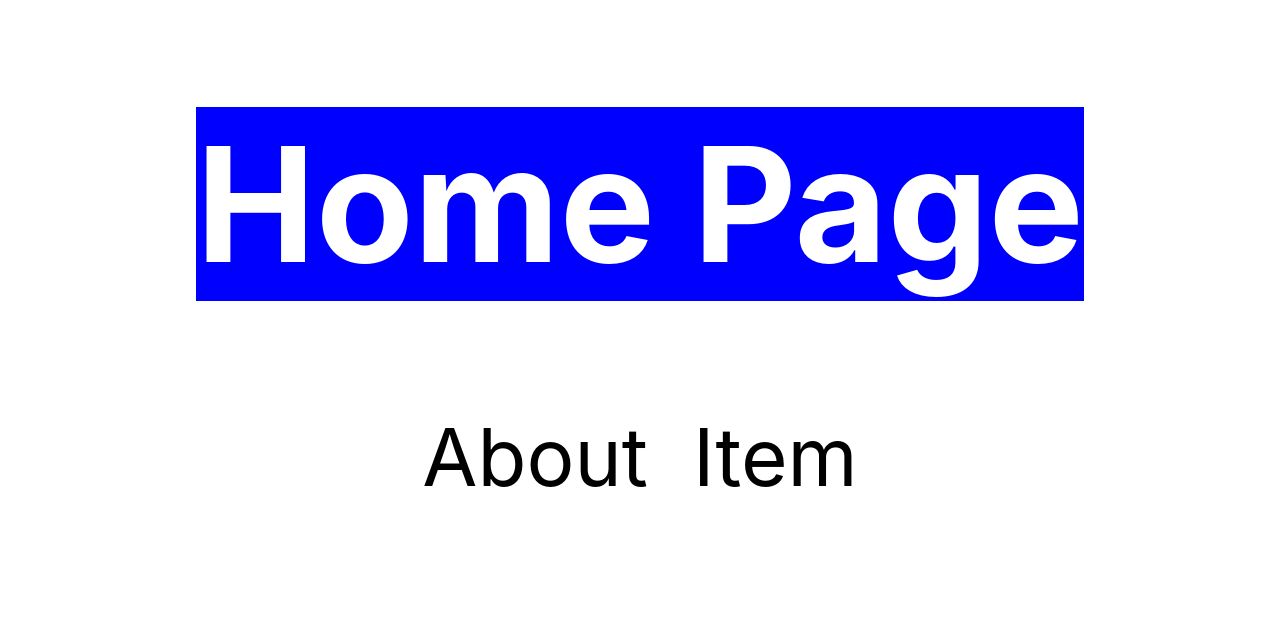
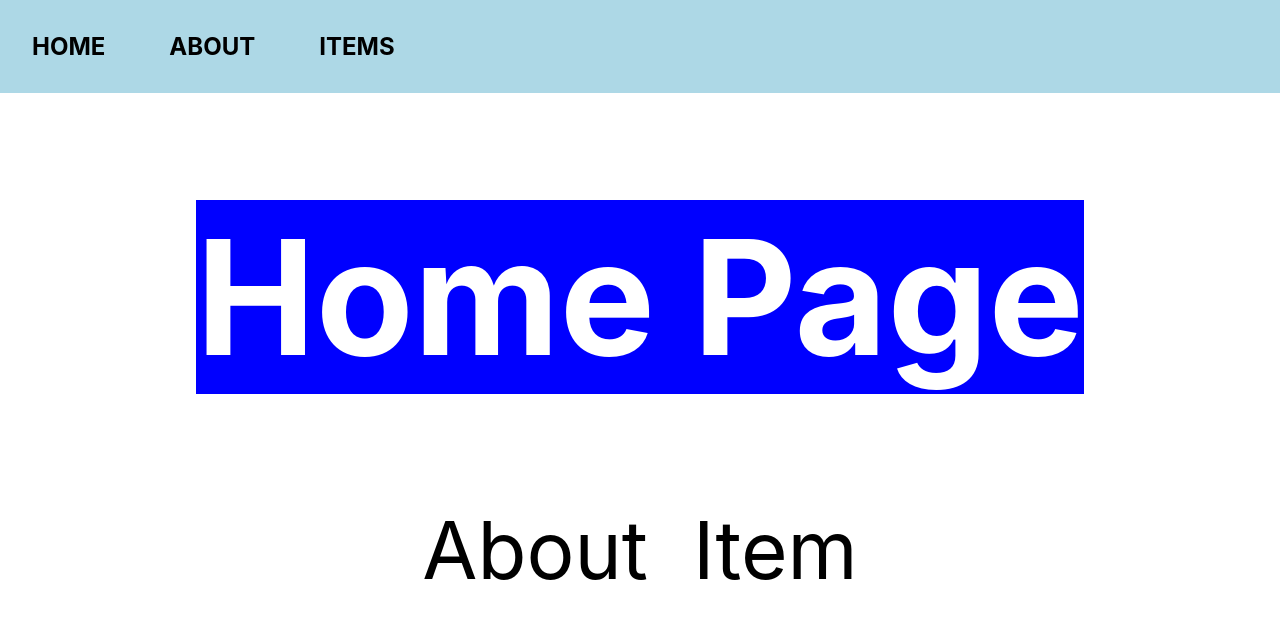
Before and after one commit to shyamgpt/React-Routers, a React (Create React App) app: page / in a window 1280 px wide. Shown: the top 618 px of the page. Built offline with nearby package versions, Linux system fonts and the light colour scheme.

Commit message:
1st way if Navigating →(but we will not use this, this id for only understanding purpose)

```diff
--- a/src/components/Navbar.js
+++ b/src/components/Navbar.js
@@ -1,15 +1,23 @@
-// function Navbar(setPage) {
-//     return (
-//       <>
-//         <div className="nav">
-//             <h4 onClick={() =>setPage('home')}>HOME</h4>
+import {Link} from 'react-router-dom';
 
-//             <h4 onClick={() =>setPage('about')}>ABOUT</h4>
+function Navbar(){
+    return(
+        <>
+        <div className='nav'>
+            <Link to="/">
+                <h4>HOME</h4>
+            </Link>
 
-//             <h4 onClick={() =>setPage('items')}>ITEMS</h4>
-//         </div>
-//       </>
-//     );
-//   }
+            <Link to="/about">
+                <h4>ABOUT</h4>
+            </Link>
 
-//   export default Navbar;
+            <Link to="/items">
+                <h4>ITEMS</h4>
+            </Link>
+        </div>
+        </>
+    )
+}
+
+export default Navbar;
--- a/src/pages/About.js
+++ b/src/pages/About.js
@@ -1,7 +1,9 @@
 import {Link} from 'react-router-dom';
+import Navbar from '../components/Navbar';
 function About() {
     return (
       <>
+       <Navbar/>
         <main>
           <h1>About Page</h1>
           <Link to="/">Back</Link>
--- a/src/pages/Home.js
+++ b/src/pages/Home.js
@@ -1,7 +1,9 @@
 import {Link} from 'react-router-dom';
+import Navbar from '../components/Navbar';
 function Home() {
     return (
       <>
+        <Navbar/>
         <main>
           <h1>Home Page</h1>
           {/* <a href="/about">About</a> */}
--- a/src/pages/Items.js
+++ b/src/pages/Items.js
@@ -1,7 +1,10 @@
-import { Link } from "react-router-dom";
+import { Link } from 'react-router-dom';
+// import Navbar from "../components/Navbar";
+import Navbar from '../components/Navbar';
 function Items() {
     return (
       <>
+       <Navbar/>
         <main>
           <h1>Items Page</h1>
           <Link to="/">Back</Link>
```
